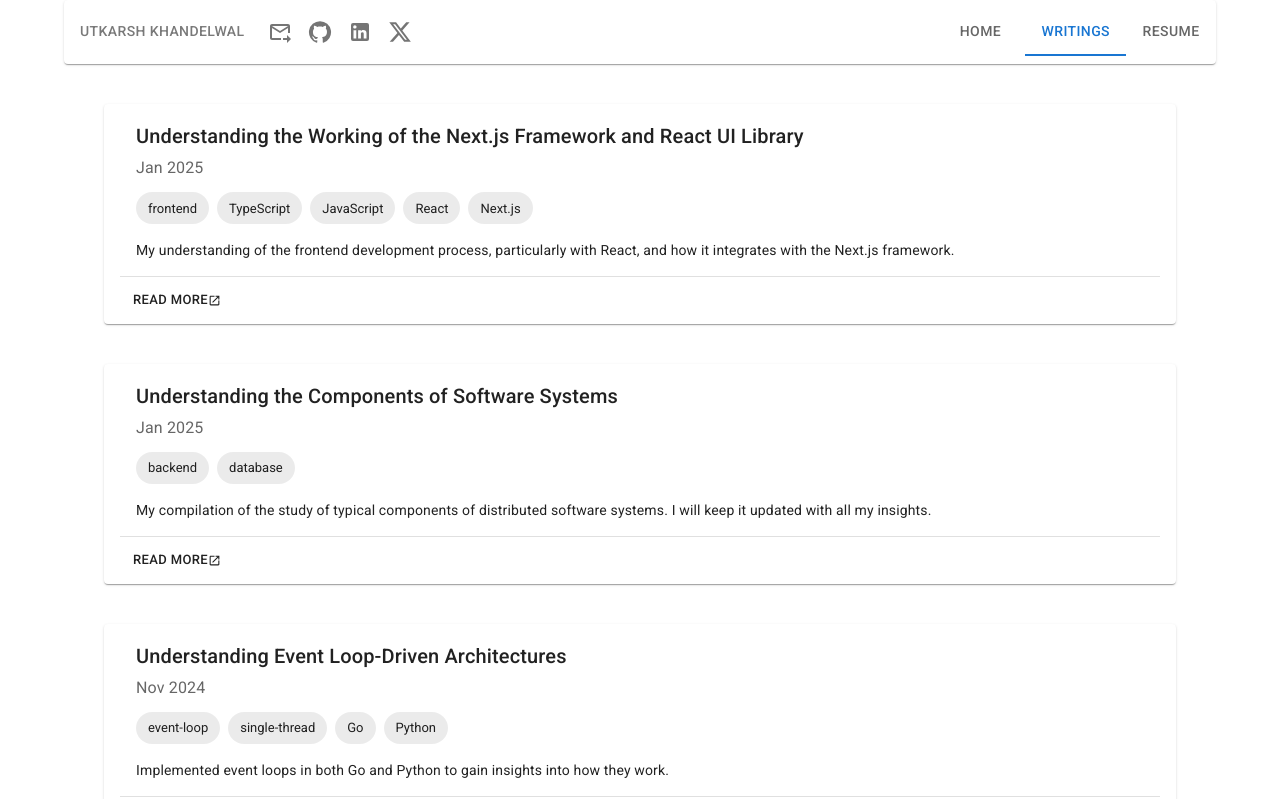
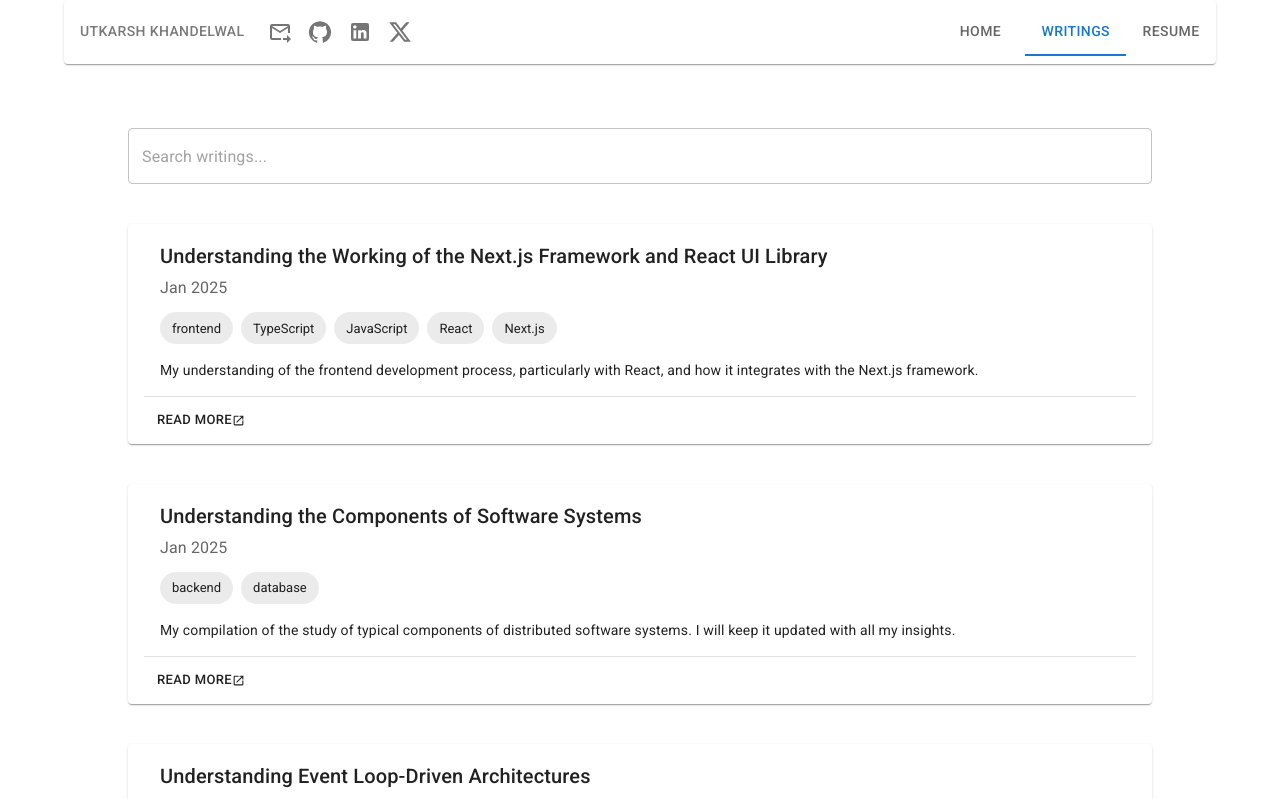
Before and after one commit to khandu-utkarsh/khandu-utkarsh.github.io, a Next.js app in the folder my-website/: page /writings in a window 1280 px wide. Shown: the top 799 px of the page. Built offline with nearby package versions, Linux system fonts and the light colour scheme.

Commit message:
Added the searching mechanism on my writings page.

```diff
--- a/my-website/src/app/writings/page.tsx
+++ b/my-website/src/app/writings/page.tsx
@@ -1,8 +1,7 @@
 "use client"
 
 import React, { useEffect, useState } from "react";
-
-import { Typography} from '@mui/material';
+import { Typography, TextField, Box, Chip, Stack, ToggleButton, ToggleButtonGroup } from '@mui/material';
 import '@fontsource/roboto/300.css';
 import '@fontsource/roboto/400.css';
 import '@fontsource/roboto/500.css';
@@ -10,13 +9,12 @@ import '@fontsource/roboto/700.css';
 
 import WCard from "@/components/WritingsCard"
 
-
-
 interface ProjectInterface {
     heading: string;
-    date: string
+    date: string;
     introContent: string;
     keywords: string[];
+    type: string;
     link: string;
 }
 
@@ -30,37 +28,62 @@ interface ProjectInterface {
 
 
 export default function BasicCard() {
-
     const [projects, setProjects] = useState<ProjectInterface[] | null>(null);
+    const [searchQuery, setSearchQuery] = useState('');
 
     useEffect(() => {
-        // Fetch the JSON file from the public directory
         fetch("/projectDetails.json")
             .then((response) => {
-            if (!response.ok) {
-                throw new Error("Failed to fetch projects");
-            }
+                if (!response.ok) throw new Error("Failed to fetch projects");
                 return response.json();
             })
             .then((data) => {
-            setProjects(data.projects); // Update state with fetched data
+                setProjects(data.projects);
             })
             .catch((error) => {
                 console.error("Error fetching projects:", error);
             });
     }, []);
 
+    const filteredProjects = projects?.filter(project => {
+        // Text search
+        const searchMatch =
+            searchQuery === '' ||
+            project.heading.toLowerCase().includes(searchQuery.toLowerCase()) ||
+            project.introContent.toLowerCase().includes(searchQuery.toLowerCase()) ||
+            project.keywords.some(keyword => keyword.toLowerCase().includes(searchQuery.toLowerCase()));
+
+        return searchMatch;
+    });
+
     // Show loading message while data is being fetched
     if (!projects) {
         return <Typography variant="h5">Loading projects...</Typography>;
     }
 
-
     // Render project cards after data is loaded
     return (
-    <>
+        <Box sx={{ p: 3 }}>
+            {/* Filter Section */}
+            <Box sx={{}}>
+                {/* Search Bar */}
+                <TextField
+                    fullWidth
+                    variant="outlined"
+                    placeholder="Search writings..."
+                    value={searchQuery}
+                    onChange={(e) => setSearchQuery(e.target.value)}
+                    sx={{
+                        paddingBottom: {
+                            xs: 1,
+                            sm: 5
+                        },
+                    }}
+                />
+            </Box>
 
-        {projects.map((project, index, projects) => (
+            {/* Projects List */}
+            {filteredProjects?.map((project, index) => (
                 <WCard
                     key={project.heading}
                     cardHeading={project.heading}
@@ -69,11 +92,13 @@ export default function BasicCard() {
                     linkToArticle={project.link}
                     keywords={project.keywords}
                     sx={{
-                paddingBottom: {xs: index === Object.entries(projects).length - 1 ? 0 : 1, sm: index === Object.entries(projects).length - 1 ? 0 : 5},
+                        paddingBottom: {
+                            xs: index === filteredProjects.length - 1 ? 0 : 1,
+                            sm: index === filteredProjects.length - 1 ? 0 : 5
+                        },
                     }}
                 />
             ))}
-    </>
+        </Box>
     );
-
 }
```
Lines whose indentation alone changed are shown as unchanged.
